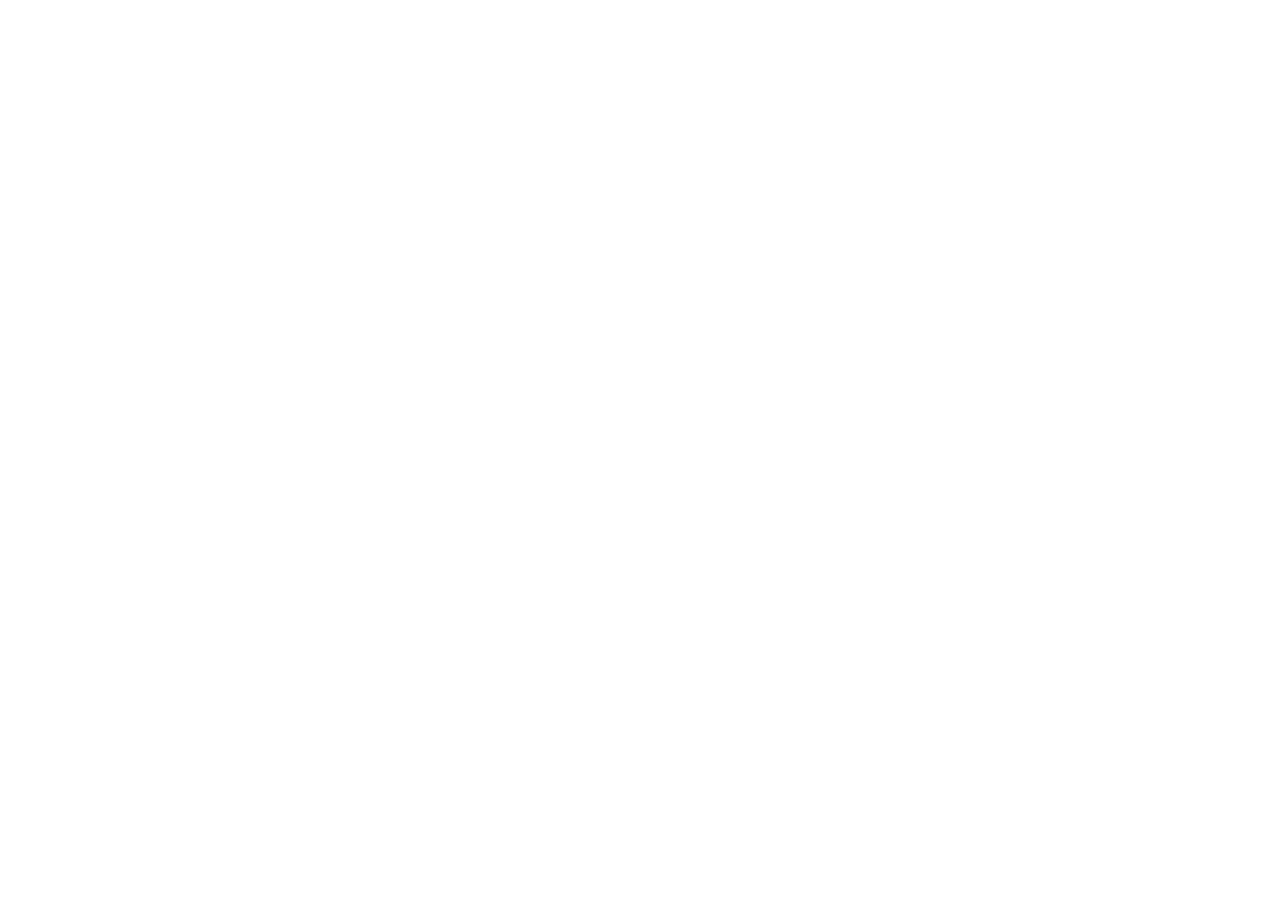
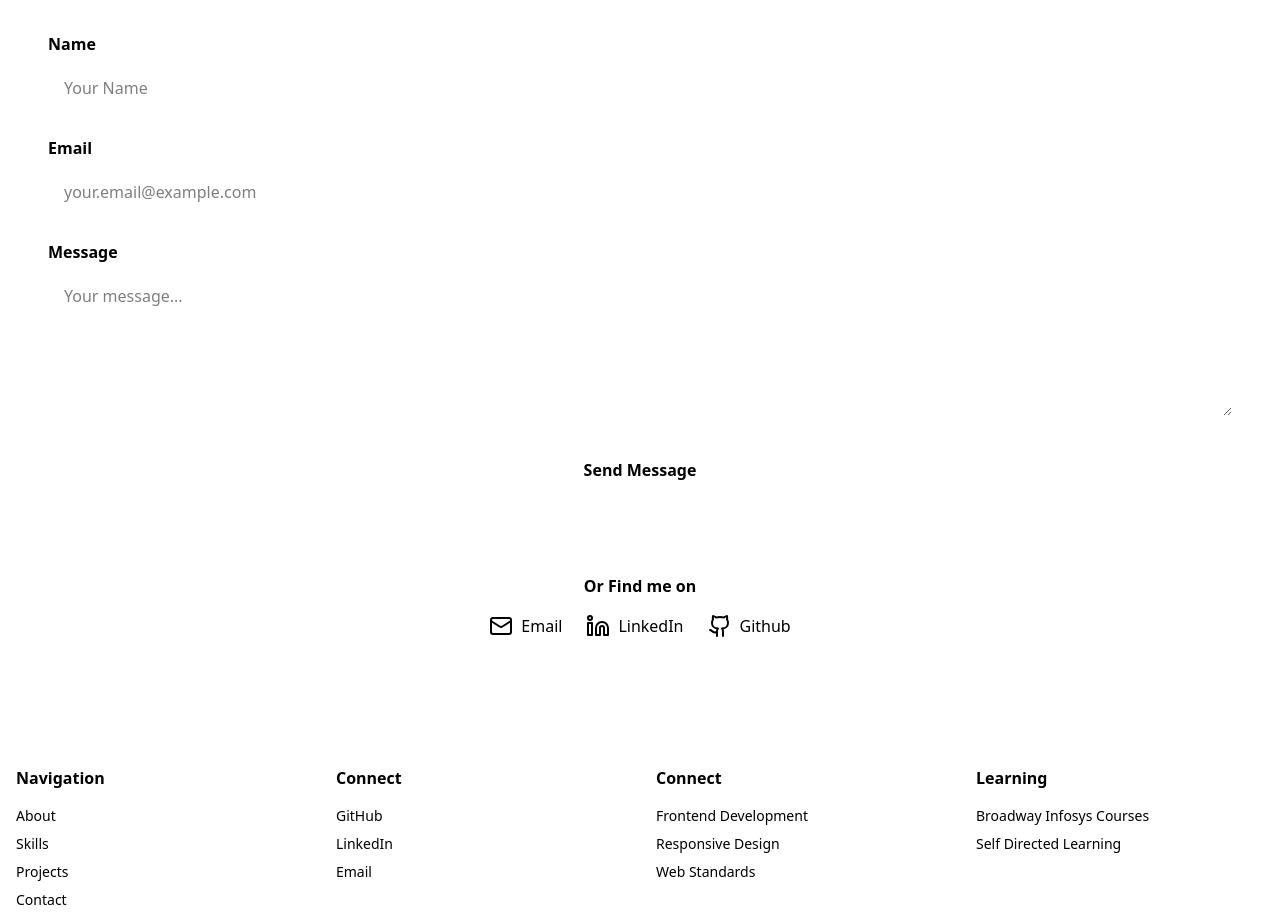
Before and after one commit to pujanshrestha045-arch/My-Portfolio, a React (Vite) app: page / in a window 1280 px wide. Shown: the part 1883-2797 px from the top of the page. Before the commit the page ends 1754 px from the top, so only its background shows below. Built offline with nearby package versions, Linux system fonts and the light colour scheme.

Commit message:
components added

```diff
--- a/package.json
+++ b/package.json
@@ -15,6 +15,7 @@
   "dependencies": {
     "@tailwindcss/vite": "^4.1.18",
     "bootstrap-icons": "^1.13.1",
+    "lucide-react": "^0.561.0",
     "react": "^19.2.0",
     "react-dom": "^19.2.0",
     "tailwindcss": "^4.1.18"
--- a/src/components/Contact.jsx
+++ b/src/components/Contact.jsx
@@ -1,10 +1,131 @@
 import React from 'react'
+import { useState } from 'react'
+import { Mail, Linkedin, Github } from 'lucide-react'
 
 function Contact() {
+
+    const [formData, setFormData] = useState({
+      name: "",
+      email: "",
+      message: "",
+    })
+
+  const [submitted, setSubmitted] = useState(false)
+
+  const handleChange = (e) => {
+    const { name, value } = e.target;
+    setFormData((prev) => ({ ...prev, [name]: value }))
+  }
+
+  const handleSubmit = (e) => {
+    e.preventDefault()
+    setSubmitted(true)
+    setFormData({ name: "", email: "", message: "" })
+    setTimeout(() => setSubmitted(false), 3000)
+  }
+
   return (
-    <div>
+    <>
+      <section id='contact' className='py-20 px-4'>
+        <div className="container mx-auto">
+          <h2>Let's Connect</h2>
+          <p>I'm always interested in discussing new projects and opportunities. Feel free to reach out!</p>
 
-    </div>
+          {/* Contact Form */}
+          <form className="rounded-lg p-8 mb-12" onSubmit={handleSubmit}>
+            <div className="mb-6">
+              <label htmlFor="name" className='block font-semibold mb-2'>Name</label>
+              <input
+                type="text"
+                name="name"
+                id="name"
+                value={formData.name}
+                required
+                onChange={handleChange}
+                className='w-full rounded-lg px-4 py-3'
+                placeholder='Your Name'
+              />
+            </div>
+
+            <div className="mb-6">
+              <label htmlFor="email" className='block font-semibold mb-2'>Email</label>
+              <input
+                type="email"
+                name="email"
+                id="email"
+                value={formData.email}
+                required
+                onChange={handleChange}
+                className='w-full rounded-lg px-4 py-3'
+                placeholder='your.email@example.com'
+              />
+            </div>
+
+            <div className="mb-6">
+              <label htmlFor="message" className='block font-semibold mb-2'>Message</label>
+              <textarea
+                name="message"
+                id="message"
+                value={formData.message}
+                required
+                rows={5}
+                onChange={handleChange}
+                className='w-full rounded-lg px-4 py-3'
+                placeholder='Your message...'>
+              </textarea>
+            </div>
+
+            <button type='submit'
+            className='w-full p-3 rounded-lg font-semibold'>
+              Send Message
+            </button>
+
+            {submitted && (
+              <div className="mt-4 p-4 bg-green-50 dark:bg-green-950 border dark:border rounded-lg text-green-700 dark:text-green-200">
+                Thank you for the message! I'll get back to you soon.
+              </div>
+            )}
+
+          </form>
+
+          {/* Social Links */}
+
+          <div className="text-center">
+            <p className='font-semibold mb-4'>Or Find me on</p>
+            <div className="flex justify-center gap-6">
+              <a
+                href="#"
+                className='inline-flex items-center gap-2'
+                aria-label='Email'
+              >
+                <Mail size={24} />
+                <span>Email</span>
+              </a>
+              <a
+                href="#"
+                target='_blank'
+                rel='noopener noreferrer'
+                className='inline-flex items-center gap-2'
+                aria-label='LinkedIn'
+              >
+                <Linkedin size={24} />
+                <span>LinkedIn</span>
+              </a>
+              <a
+                href="#"
+                target='_blank'
+                rel='noopener noreferrer'
+                className='inline-flex items-center gap-2'
+                aria-label='Github'
+              >
+                <Github size={24} />
+                <span>Github</span>
+              </a>
+            </div>
+          </div>
+        </div>
+      </section>
+    </>
   )
 }
 
--- a/src/components/Footer.jsx
+++ b/src/components/Footer.jsx
@@ -1,10 +1,79 @@
 import React from 'react'
 
 function Footer() {
+  const currentYear = new Date().getFullYear()
+
   return (
-    <div>
+    <>
+      <section id='section' className='py-12 px-4'>
+        <div className="container mx-auto">
+          <div className="grid grid-cols-2 md:grid-cols-4 gap-8 mb-8">
+            <div>
+              <h4 className='font-semibold mb-4'>Navigation</h4>
+              <ul className='space-y-2 text-sm'>
+                <li>
+                  <a href="#about">About</a>
+                </li>
+                <li>
+                  <a href="#skills">Skills</a>
+                </li>
+                <li>
+                  <a href="#projects">Projects</a>
+                </li>
+                <li>
+                  <a href="#contact">Contact</a>
+                </li>
+              </ul>
+            </div>
 
-    </div>
+            <div>
+              <h4 className="font-semibold mb-4">Connect</h4>
+              <ul className="space-y-2 text-sm">
+                <li>
+                  <a href="#">GitHub</a>
+                </li>
+                <li>
+                  <a href="#">LinkedIn</a>
+                </li>
+                <li>
+                  <a href="#">Email</a>
+                </li>
+              </ul>
+            </div>
+
+            <div>
+              <h4 className="font-semibold mb-4">Connect</h4>
+              <ul className="space-y-2 text-sm">
+                <li>
+                  <a href="#skills">Frontend Development</a>
+                </li>
+                <li>
+                  <a href="#skills">Responsive Design</a>
+                </li>
+                <li>
+                  <a href="#skills">Web Standards</a>
+                </li>
+              </ul>
+            </div>
+
+            <div>
+              <h4 className="font-semibold mb-4">Learning</h4>
+              <ul className="space-y-2 text-sm">
+                <li>Broadway Infosys Courses</li>
+                <li>Self Directed Learning</li>
+              </ul>
+            </div>
+          </div>
+
+          <div className="border-t pt-8">
+            <p className='text-center text-sm'>
+            {currentYear} My Portfolio. Looking forward to contributing to innovative web projects and building
+            amazing digital experiences.
+            </p>
+          </div>
+        </div>
+      </section>
+    </>
   )
 }
 
--- a/src/components/Header.jsx
+++ b/src/components/Header.jsx
@@ -16,7 +16,7 @@ function Header() {
 
     return (
         <>
-            <nav className='sticky top-0 z-50'>
+            <nav className='sticky top-0 z-50 border-b'>
                 <div className="container mx-auto px-4 sm:px-6 lg:px-8">
                     <div className="flex justify-between items-center h-16">
                         <div className="text-2xl font-bold">Portfolio</div>
--- a/src/components/Projects.jsx
+++ b/src/components/Projects.jsx
@@ -2,9 +2,9 @@ import React from 'react'
 
 function Projects() {
   return (
-    <div>
+    <>
 
-    </div>
+    </>
   )
 }
 
```
Also changed, not shown: 1 other file (tests, documents, lock files or other folders).
